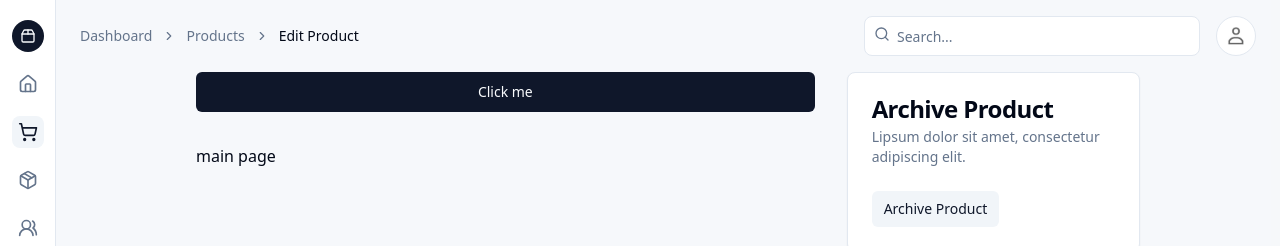
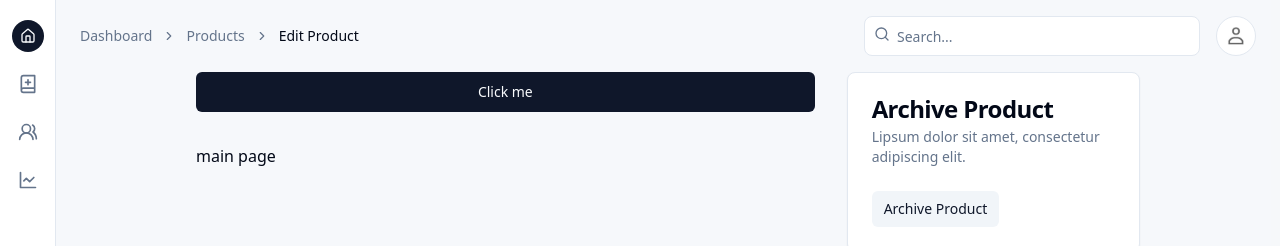
Before and after one commit to codingpalette/novel, a Next.js app: page / in a window 1280 px wide. Shown: the top 246 px of the page. Built offline with nearby package versions, Linux system fonts and the light colour scheme.

Commit message:
menu 수정

```diff
--- a/src/app/(afterLogin)/_components/Aside.tsx
+++ b/src/app/(afterLogin)/_components/Aside.tsx
@@ -1,44 +1,39 @@
+"use client";
+
 import Link from "next/link";
-import { ChevronLeft, Home, LineChart, Package, Package2, PanelLeft, PlusCircle, Search, Settings, ShoppingCart, Upload, Users2 } from "lucide-react";
-import { ToggleGroup, ToggleGroupItem } from "@/components/ui/toggle-group";
+import { usePathname } from "next/navigation";
+import { BookPlus, ChevronLeft, Home, LineChart, Package, Package2, PanelLeft, PlusCircle, Search, Settings, ShoppingCart, Upload, Users2 } from "lucide-react";
 import { Tooltip, TooltipContent, TooltipTrigger } from "@/components/ui/tooltip";
+import { cn } from "@/lib/utils";
 
 export default function Aside() {
+  const pathname = usePathname();
+
   return (
     <>
       <aside className="fixed inset-y-0 left-0 z-10 hidden w-14 flex-col border-r bg-background sm:flex">
         <nav className="flex flex-col items-center gap-4 px-2 sm:py-5">
-          <Link href="#" className="group flex h-9 w-9 shrink-0 items-center justify-center gap-2 rounded-full bg-primary text-lg font-semibold text-primary-foreground md:h-8 md:w-8 md:text-base">
-            <Package2 className="h-4 w-4 transition-all group-hover:scale-110" />
+          <Link href="/" className="group flex h-9 w-9 shrink-0 items-center justify-center gap-2 rounded-full bg-primary text-lg font-semibold text-primary-foreground md:h-8 md:w-8 md:text-base">
+            <Home className="h-4 w-4 transition-all group-hover:scale-110" />
             <span className="sr-only">Acme Inc</span>
           </Link>
           <Tooltip>
             <TooltipTrigger asChild>
-              <Link href="#" className="flex h-9 w-9 items-center justify-center rounded-lg text-muted-foreground transition-colors hover:text-foreground md:h-8 md:w-8">
-                <Home className="h-5 w-5" />
-                <span className="sr-only">Dashboard</span>
+              <Link
+                href="/novel"
+                className={cn(
+                  `flex h-9 w-9 items-center justify-center
+                  rounded-lg text-muted-foreground transition-colors hover:text-foreground md:h-8 md:w-8`,
+                  pathname === "/novel" && "bg-accent text-accent-foreground",
+                )}
+              >
+                <BookPlus className="h-5 w-5" />
+                <span className="sr-only">novelCreate</span>
               </Link>
             </TooltipTrigger>
-            <TooltipContent side="right">Dashboard</TooltipContent>
+            <TooltipContent side="right">소설 만들기</TooltipContent>
           </Tooltip>
-          <Tooltip>
-            <TooltipTrigger asChild>
-              <Link href="#" className="flex h-9 w-9 items-center justify-center rounded-lg bg-accent text-accent-foreground transition-colors hover:text-foreground md:h-8 md:w-8">
-                <ShoppingCart className="h-5 w-5" />
-                <span className="sr-only">Orders</span>
-              </Link>
-            </TooltipTrigger>
-            <TooltipContent side="right">Orders</TooltipContent>
-          </Tooltip>
-          <Tooltip>
-            <TooltipTrigger asChild>
-              <Link href="#" className="flex h-9 w-9 items-center justify-center rounded-lg text-muted-foreground transition-colors hover:text-foreground md:h-8 md:w-8">
-                <Package className="h-5 w-5" />
-                <span className="sr-only">Products</span>
-              </Link>
-            </TooltipTrigger>
-            <TooltipContent side="right">Products</TooltipContent>
-          </Tooltip>
+
           <Tooltip>
             <TooltipTrigger asChild>
               <Link href="#" className="flex h-9 w-9 items-center justify-center rounded-lg text-muted-foreground transition-colors hover:text-foreground md:h-8 md:w-8">
@@ -46,7 +41,7 @@ export default function Aside() {
                 <span className="sr-only">Customers</span>
               </Link>
             </TooltipTrigger>
-            <TooltipContent side="right">Customers</TooltipContent>
+            <TooltipContent side="right">팔로우</TooltipContent>
           </Tooltip>
           <Tooltip>
             <TooltipTrigger asChild>
--- a/src/app/(afterLogin)/_components/Content.tsx
+++ b/src/app/(afterLogin)/_components/Content.tsx
@@ -1,16 +1,19 @@
+"use client";
+
 import Image from "next/image";
 import Link from "next/link";
+import { usePathname } from "next/navigation";
 import { Sheet, SheetContent, SheetTrigger } from "@/components/ui/sheet";
 import { Button } from "@/components/ui/button";
-import { ChevronLeft, Home, LineChart, Package, Package2, PanelLeft, PlusCircle, Search, Settings, ShoppingCart, Upload, Users2 } from "lucide-react";
+import { BookPlus, ChevronLeft, Home, LineChart, Package, Package2, PanelLeft, PlusCircle, Search, Settings, ShoppingCart, Upload, Users2 } from "lucide-react";
 import { Breadcrumb, BreadcrumbItem, BreadcrumbLink, BreadcrumbList, BreadcrumbPage, BreadcrumbSeparator } from "@/components/ui/breadcrumb";
 import { Input } from "@/components/ui/input";
 import { DropdownMenu, DropdownMenuContent, DropdownMenuItem, DropdownMenuLabel, DropdownMenuSeparator, DropdownMenuTrigger } from "@/components/ui/dropdown-menu";
 import { Card, CardContent, CardDescription, CardHeader, CardTitle } from "@/components/ui/card";
-import { Label } from "@/components/ui/label";
-import { Select, SelectTrigger } from "@/components/ui/select";
+import { cn } from "@/lib/utils";
 
-export function Content({ children }: { children: React.ReactNode }) {
+export default function Content({ children }: { children: React.ReactNode }) {
+  const pathname = usePathname();
   return (
     <>
       <div className="flex flex-col sm:gap-4 sm:py-4 sm:pl-14">
@@ -24,26 +27,15 @@ export function Content({ children }: { children: React.ReactNode }) {
             </SheetTrigger>
             <SheetContent side="left" className="sm:max-w-xs">
               <nav className="grid gap-6 text-lg font-medium">
-                <Link href="#" className="group flex h-10 w-10 shrink-0 items-center justify-center gap-2 rounded-full bg-primary text-lg font-semibold text-primary-foreground md:text-base">
-                  <Package2 className="h-5 w-5 transition-all group-hover:scale-110" />
+                <Link href="/" className="group flex h-10 w-10 shrink-0 items-center justify-center gap-2 rounded-full bg-primary text-lg font-semibold text-primary-foreground md:text-base">
+                  <Home className="h-5 w-5 transition-all group-hover:scale-110" />
                   <span className="sr-only">Acme Inc</span>
                 </Link>
-                <Link href="#" className="flex items-center gap-4 px-2.5 text-muted-foreground hover:text-foreground">
-                  <Home className="h-5 w-5" />
-                  Dashboard
+                <Link href="/novel" className={cn("flex items-center gap-4 px-2.5 text-muted-foreground hover:text-foreground", pathname === "/novel" ? "text-foreground" : "")}>
+                  <BookPlus className="h-5 w-5" />
+                  소설 만들기
                 </Link>
-                <Link href="#" className="flex items-center gap-4 px-2.5 text-muted-foreground hover:text-foreground">
-                  <ShoppingCart className="h-5 w-5" />
-                  Orders
-                </Link>
-                <Link href="#" className="flex items-center gap-4 px-2.5 text-foreground">
-                  <Package className="h-5 w-5" />
-                  Products
-                </Link>
-                <Link href="#" className="flex items-center gap-4 px-2.5 text-muted-foreground hover:text-foreground">
-                  <Users2 className="h-5 w-5" />
-                  Customers
-                </Link>
+
                 <Link href="#" className="flex items-center gap-4 px-2.5 text-muted-foreground hover:text-foreground">
                   <LineChart className="h-5 w-5" />
                   Settings
--- a/src/app/(afterLogin)/layout.tsx
+++ b/src/app/(afterLogin)/layout.tsx
@@ -1,5 +1,5 @@
 import Aside from "./_components/Aside";
-import { Content } from "./_components/Content";
+import Content from "./_components/Content";
 
 export default async function Layout({ children }: { children: React.ReactNode }) {
   return (
```
